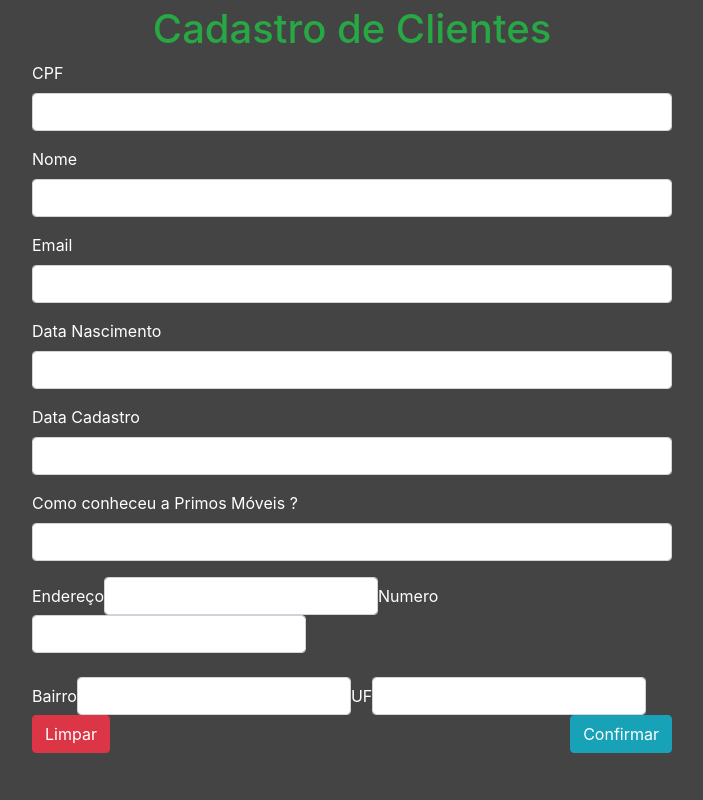
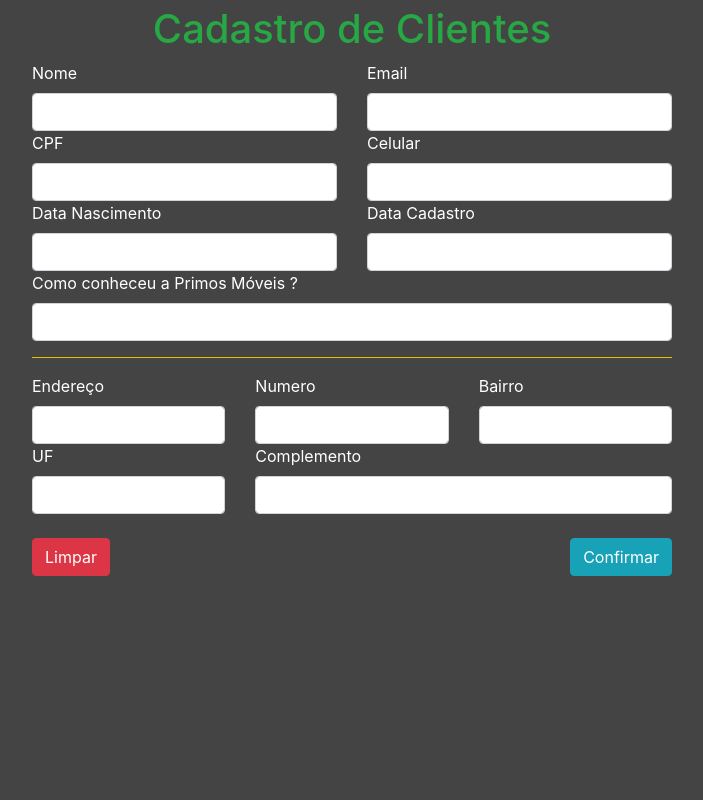
Before and after one commit to JeffersonXimenes/Primo-s-Moveis-Planejados, a Flask app: page /cadastro in a window 1280 px wide. Shown: the whole page, without its empty margins (288-991 px from the left). Run offline with Flask 2, Linux system fonts and the light colour scheme; some libraries are stand-ins or nearby versions.

Commit message:
Update CadastroClientes.html

```diff
--- a/templates/CadastroClientes.html
+++ b/templates/CadastroClientes.html
@@ -82,30 +82,41 @@
 	    	<div class="col-md-6 offset-md-3">
 
 				<h1 class="text-center text-success"> Cadastro de Clientes </h1>
-                <div class="form-group">
 
+                <div class="row">
+					<div class="col-md-6">
+						<label for="iNome" class="labelTitulo">Nome</label>
+						<input type="text" name="iNome"  id="iNome" class="form-control" autocomplete="off"/>
+					</div>
+
+					<div class="col-md-6">
+						<label for="iEmail" class="labelTitulo"> Email</label>
+						<input type="email" name="iEmail"  id="iEmail" class="form-control" autocomplete="off"/>
+					</div>
+				</div>
+
+				<div class="row">
+					<div class="col-md-6">
 						<label for="nCpf" class="labelTitulo">CPF</label>
 						<input type="text" name="nCpf" id="nCpf" class="form-control" autocomplete="off" />
 					</div>
 
-                <div class="form-group">
-                    <label for="iNome" class="labelTitulo">Nome</label>
-                    <input type="text" name="iNome"  id="iNome" class="form-control" autocomplete="off"/>
+					<div class="col-md-6">
+						<label for="nCel" class="labelTitulo">Celular</label>
+                    	<input type="text" name="nCel" id="nCel" class="form-control" autocomplete="off" />
+					</div>
 				</div>
 
-	    		<div class="form-group">
-	    			<label for="iEmail" class="labelTitulo"> Email</label>
-	    			<input type="text" name="iEmail"  id="iEmail" class="form-control" autocomplete="off"/>
-	    		</div>
-
-				<div class="form-group">
+				<div class="row">
+					<div class="col-md-6">
 	    				<label for="dataNascimento" class="labelTitulo"> Data Nascimento</label>
 	    				<input type="text" name="dataNascimento"  id="dataNascimento" class="form-control" autocomplete="off"/>
 	    			</div>
 
-				<div class="form-group">
+					<div class="col-md-6">
 	    				<label for="dataCadastro" class="labelTitulo"> Data Cadastro</label>
 	    				<input type="text" name="dataCadastro"  id="dataCadastro" class="form-control" autocomplete="off"/>
+					</div>
 				</div>
 
 				<div class="form-group">
@@ -113,23 +124,36 @@
 					<input type="text" name="iProcedencia"  id="iProcedencia" class="form-control" autocomplete="off"/>
 				</div>
 
-				<div class="form-inline">
+				<hr style="background-color: gold">
+				<div class="row">
+					<div class="col-md-4">
 						<label for="endereco" class="labelTitulo">Endereço</label>
-					<input type="text" name="endereco"  id="iEndereco" class="form-control float-left" autocomplete="off"/>
+						<input type="text" name="endereco"  id="iEndereco" class="form-control" autocomplete="off"/>
+					</div>
 
+					<div class="col-md-4">
 						<label for="iNumeroEndereco" class="labelTitulo">Numero</label>
 						<input type="text" name="iNumeroEndereco"  id="iNumeroEndereco" class="form-control" autocomplete="off"/>
 					</div>
-				<br>
-				<div class="form-inline">
+
+					<div class="col-md-4">
 							<label for="iBairro" class="labelTitulo">Bairro</label>
 							<input type="text" name="iBairro"  id="iBairro" class="form-control" autocomplete="off"/>
+					</div>
+				</div>
 
+				<div class="row">
+					<div class="col-md-4">
 						<label for="uf" class="labelTitulo">UF</label>
 						<input type="text" name="uf"  id="iUf" class="form-control float-rigth" autocomplete="off"/>
 					</div>
+					<div class="col-md-8">
+						<label for="iComplemento" class="labelTitulo">Complemento</label>
+						<input type="text" name="iComplemento"  id="iComplemento" class="form-control" autocomplete="off"/>
+					</div>
+				</div>
 
-
+				<br>
 
 	    		<input type="submit" name="Confirmar" value="Confirmar" onclick=" painelDiario()" class="btn-info btn float-right" />
 				<input type="button" name="Limpar" value="Limpar" onclick=" limpar()" class="btn-danger btn float-left" />
```
Lines whose indentation alone changed are shown as unchanged.
